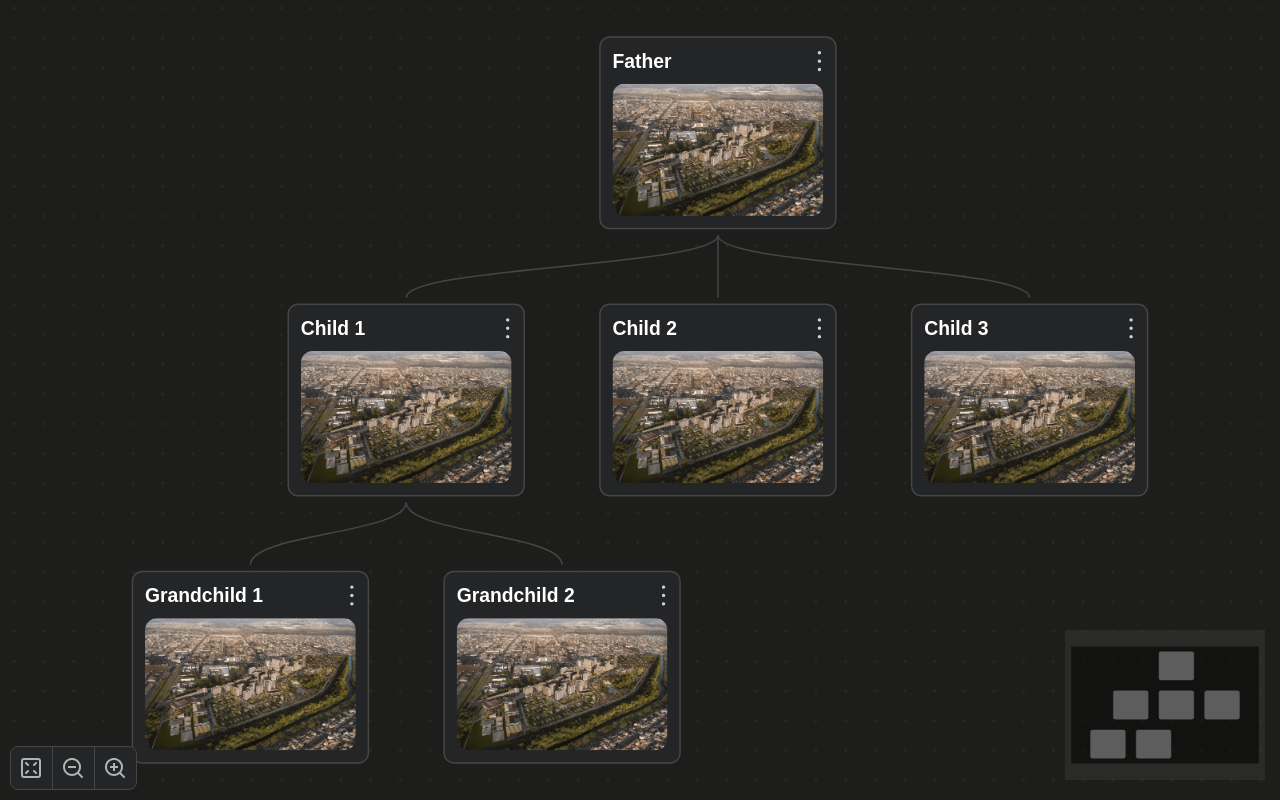
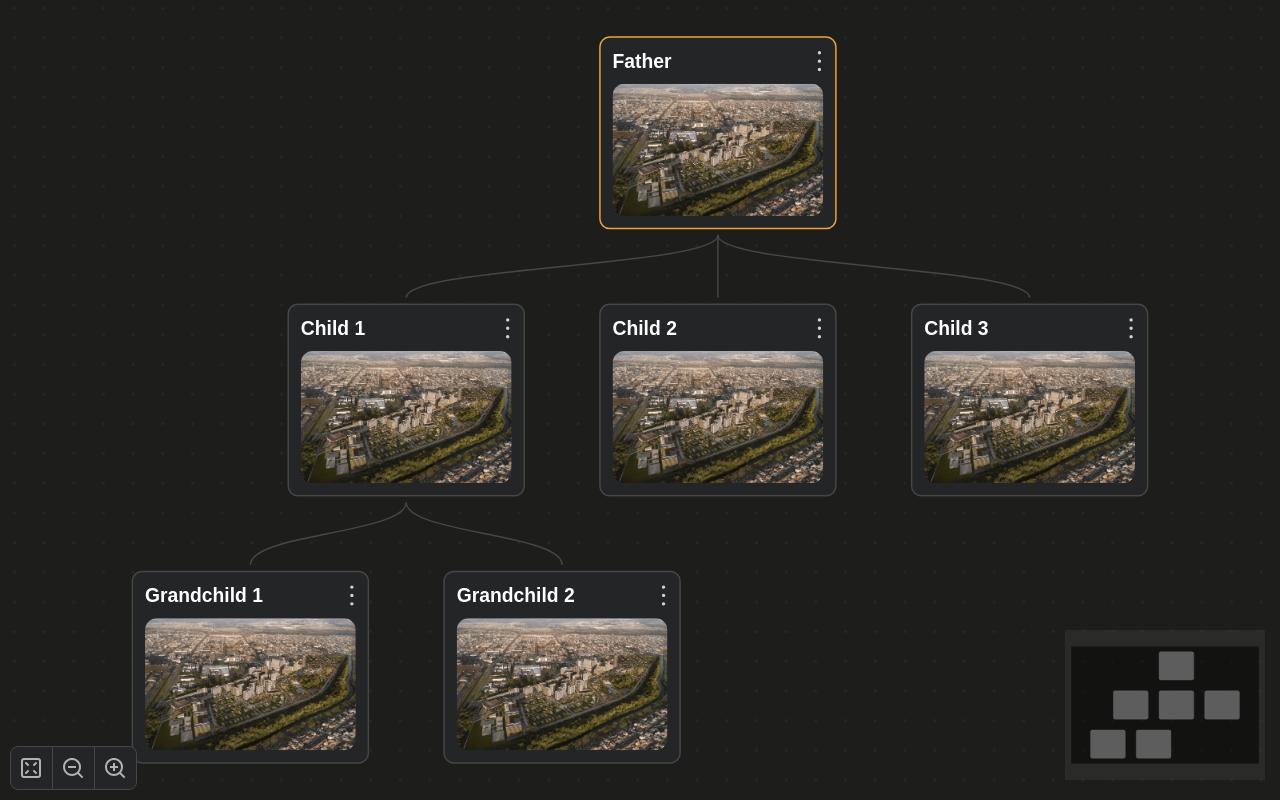
Before and after one commit to Matheusmeed/tree, a React (Vite) app: page / in a window 1280 px wide. Built offline with nearby package versions, Linux system fonts and the light colour scheme.

Commit message:
feat: getting all data and changing main card border

```diff
--- a/src/components/CustomNode/index.tsx
+++ b/src/components/CustomNode/index.tsx
@@ -4,6 +4,7 @@ import type { ITreeData } from '../TreeView/data';
 import { BodyDiv, Card, OptionsButton, TitleDiv } from './styles,';
 
 const CustomNode = ({ data }: { data: ITreeData }) => {
+  console.log(data);
   return (
     <>
       <Handle
@@ -11,7 +12,7 @@ const CustomNode = ({ data }: { data: ITreeData }) => {
         position={Position.Top}
         style={{ visibility: 'hidden' }}
       />
-      <Card>
+      <Card isMain={!!data.isMain}>
         <TitleDiv>
           <p>{data.label}</p>
           <OptionsButton>
--- a/src/components/CustomNode/styles,.ts
+++ b/src/components/CustomNode/styles,.ts
@@ -1,12 +1,13 @@
 import styled from 'styled-components';
 
-export const Card = styled.div`
+export const Card = styled.div<{ isMain: boolean }>`
   background: #242527;
   width: 160px;
   height: 130px;
   border-radius: 7px;
   padding: 8px;
-  border: 1px solid #464646;
+  border: ${({ isMain }) =>
+    isMain ? '1px solid #EDA13F' : '1px solid #464646'};
   display: flex;
   flex-direction: column;
   gap: 8px;
--- a/src/components/TreeView/data.ts
+++ b/src/components/TreeView/data.ts
@@ -2,10 +2,11 @@ export interface ITreeData {
   id: string;
   label: string;
   parent: string | null;
+  isMain?: boolean;
 }
 
 export const treeData = [
-  { id: '1', label: 'Father', parent: null },
+  { id: '1', label: 'Father', parent: null, isMain: true },
   { id: '2', label: 'Child 1', parent: '1' },
   { id: '3', label: 'Child 2', parent: '1' },
   { id: '4', label: 'Child 3', parent: '1' },
--- a/src/components/TreeView/index.tsx
+++ b/src/components/TreeView/index.tsx
@@ -43,7 +43,7 @@ const TreeView = () => {
 
       nodes.push({
         id: item.id,
-        data: { label: item.label },
+        data: item,
         position: { x: 0, y: 0 },
         type: 'custom',
       });
```
